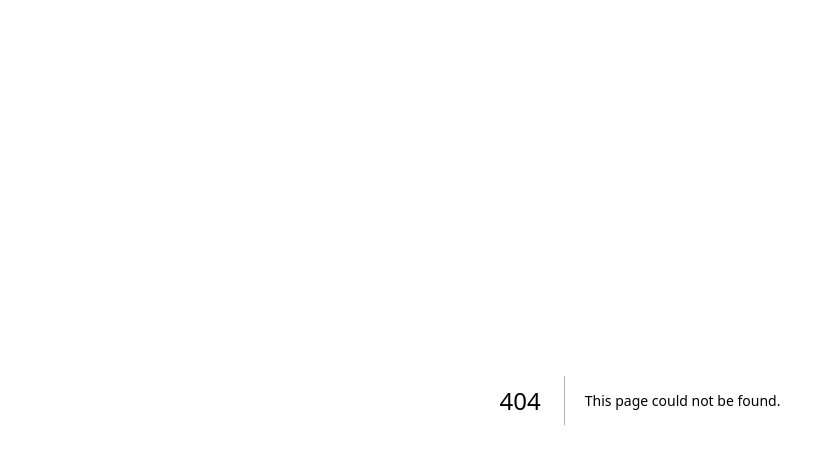
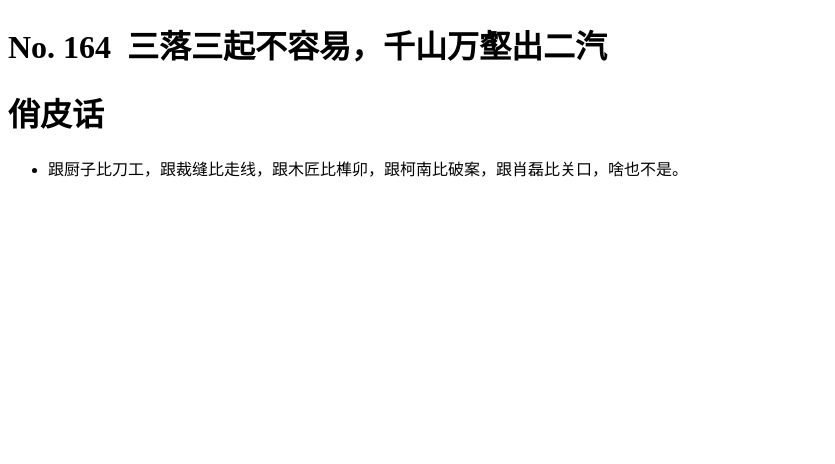
Before and after one commit to eddiehe99/bannatienet, a Next.js app: page /episodes/number-164 in a window 1280 px wide. Before the commit this address had no page. Shown: the top 464 px of the page, without its empty margins (0-835 px from the left). Built offline with nearby package versions, Linux system fonts and the light colour scheme.

Commit message:
feat: add episode No. 164

```diff
--- a/src/pages/episodes/_meta.js
+++ b/src/pages/episodes/_meta.js
@@ -1,6 +1,7 @@
 /* eslint-disable prettier/prettier */
 /* eslint-disable import/no-anonymous-default-export */
 export default {
+    'number-164': 'No. 164',
     'number-163': 'No. 163',
     'number-162': 'No. 162',
     'number-161': 'No. 161',
--- /dev/null
+++ b/src/pages/episodes/number-164.mdx
@@ -0,0 +1,5 @@
+# No. 164 ️ 三落三起不容易，千山万壑出二汽
+
+# 俏皮话
+
+- 跟厨子比刀工，跟裁缝比走线，跟木匠比榫卯，跟柯南比破案，跟肖磊比关口，啥也不是。
```
